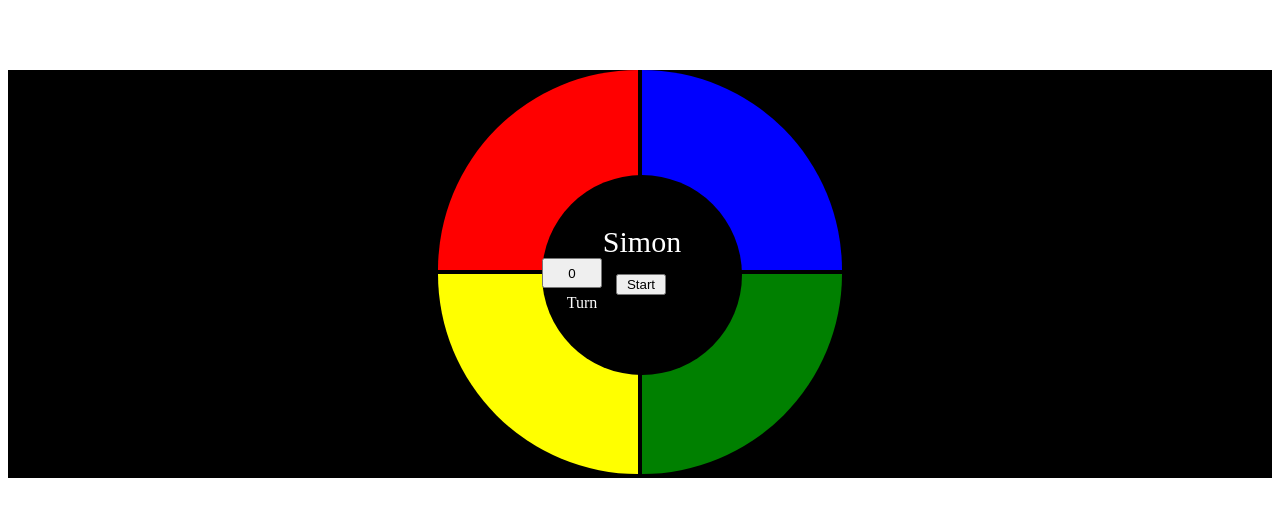
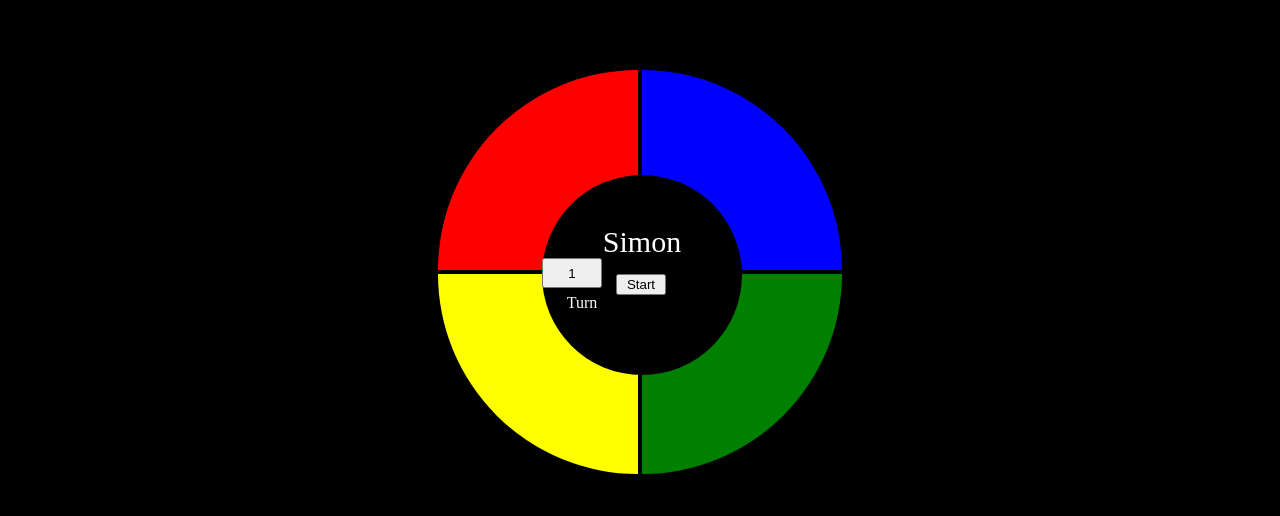
Before and after one commit to Lilypk/project_4, a plain HTML site: page index.html in a window 1280 px wide. Both pictures are taken after a click on the button "Start". Drawn offline with Linux system fonts and the light colour scheme.

Commit message:
done some js but not done

```diff
--- a/index.html
+++ b/index.html
@@ -5,6 +5,9 @@
     <meta name="viewport" content="width=device-width, initial-scale=1.0">
     <title>Document</title>
     <link rel='stylesheet' href='style.css'>
+   <audio id='sound'>
+       <source src='https://www.soundjay.com/button-sounds-3.html'>
+   </audio>
 </head>
 <body>
     <div class='container'>
--- a/script.js
+++ b/script.js
@@ -1,22 +1,22 @@
 //variables
-
 let leftTopPanel = document.querySelector('.left-top-panel')
 let rightTopPanel = document.querySelector('.right-top-panel')
 let leftBottomPanel = document.querySelector('.left-bottom-panel')
 let rightBottomPanel = document.querySelector('.right-bottom-panel')
-// let level = document.querySelector('.level')
-// let panel = document.querySelector('.panel')
+let level = document.querySelector('.level')
+let panel = document.querySelector('.panel')
+let sound = document.querySelector('#sound')
+//start board sequence
+function startGame() {
+    let i=0
+    let start = document.querySelector('.start')
+    start.addEventListener('click', function () {
+       level.innerText = (i+=1)
 
-//start board sequence
-// function startGame() {
-//     let i=0
-//     let start = document.querySelector('.start')
-//     start.addEventListener('click', function () {
-//        level.innerText = (i+=1)
-//     })
-// }
-// startGame()
-
+    })
+}
+startGame()
+//function to get a random panel
 const getRandomPanel = () => {
 
     const panels = [
@@ -28,10 +28,10 @@ const getRandomPanel = () => {
     return panels[parseInt(Math.random() * panels.length)]
 }
 
-
+//starts off the sequence with a random panel
 const sequence = [getRandomPanel()]
 let sequenceToGuess = [...sequence]
-
+//loops through the sequence & has each panel on a timer. Add the class active then remove it.
 const flash = panel => {
     return new Promise((resolve, reject) => {
         panel.className += ' active'
@@ -48,7 +48,8 @@ const flash = panel => {
 }
 
 let canClick = false
-
+//callback function to check if the panel clicked was correct then remove it from the sequence.
+//check if you're done with the current round.
 const panelClicked = panelClicked => {
     if (!canClick) return
     const expectedPanel = sequenceToGuess.shift()
@@ -64,7 +65,7 @@ const panelClicked = panelClicked => {
         alert('game over')
     }
 }
-
+//loops through the current sequence, flashes each panel one by one.
 const startFlashing = async () => {
     canClick = false
     for (const panel of sequence) {
--- a/style.css
+++ b/style.css
@@ -1,3 +1,6 @@
+body {
+    background-color: black;
+}
 .container {
     width: 100%;
     height: 100%;
@@ -5,7 +8,6 @@
     justify-content: center;
     align-items: center;
     margin-top: 70px;
-    background-color: black;
 }
 .panel {
     width: 200px;
```
Also changed, not shown: 1 other file.
